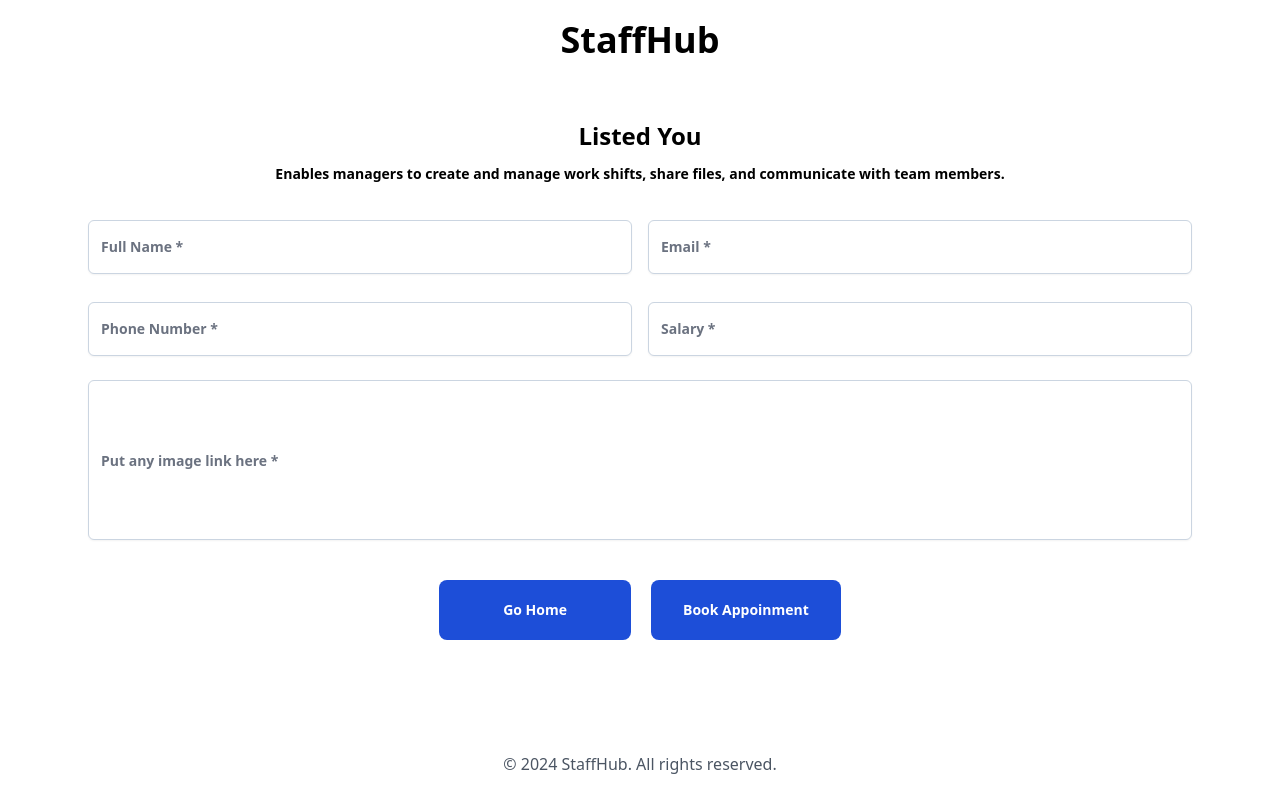
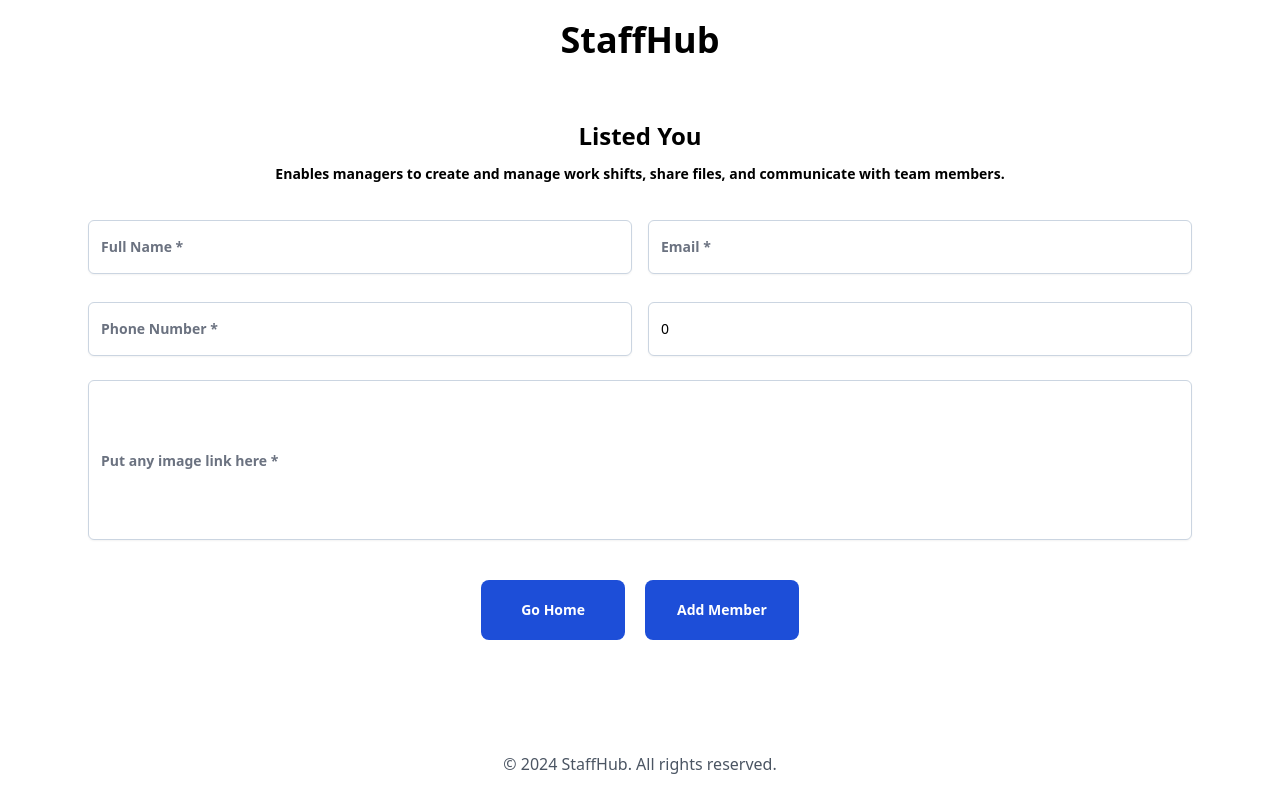
Before and after one commit to prasenjitpriyan/staffhub, a React (Vite) app: page /addMember in a window 1280 px wide. Shown: the top 812 px of the page. Built offline with nearby package versions, Linux system fonts and the light colour scheme.

Commit message:
Some necessary changes made

```diff
--- a/src/api/db.json
+++ b/src/api/db.json
@@ -5,7 +5,7 @@
       "avatar": "https://img.freepik.com/free-vector/mysterious-mafia-man-smoking-cigarette_52683-34828.jpg?w=1380&t=st=1717323080~exp=1717323680~hmac=a8171c00dd4658b5ced867f878e12d805d6f762d020073731a510d94ae37ea47",
       "name": "Randy Flowers",
       "email": "vturner@campbell.net",
-      "phone_number": "+1-956-885-2476x3406",
+      "phoneNumber": "+1-956-885-2476x3406",
       "salary": 27985
     },
     {
@@ -13,7 +13,7 @@
       "avatar": "https://img.freepik.com/free-vector/mysterious-mafia-man-smoking-cigarette_52683-34828.jpg?w=1380&t=st=1717323080~exp=1717323680~hmac=a8171c00dd4658b5ced867f878e12d805d6f762d020073731a510d94ae37ea47",
       "name": "Sarah Huffman",
       "email": "davidvega@yahoo.com",
-      "phone_number": "+1-551-356-8255x6361",
+      "phoneNumber": "+1-551-356-8255x6361",
       "salary": 22116
     },
     {
@@ -21,7 +21,7 @@
       "avatar": "https://img.freepik.com/free-vector/mysterious-mafia-man-smoking-cigarette_52683-34828.jpg?w=1380&t=st=1717323080~exp=1717323680~hmac=a8171c00dd4658b5ced867f878e12d805d6f762d020073731a510d94ae37ea47",
       "name": "Benjamin Evans",
       "email": "xfleming@yahoo.com",
-      "phone_number": "001-080-281-7140x59222",
+      "phoneNumber": "001-080-281-7140x59222",
       "salary": 69406
     },
     {
@@ -29,7 +29,7 @@
       "avatar": "https://img.freepik.com/free-vector/mysterious-mafia-man-smoking-cigarette_52683-34828.jpg?w=1380&t=st=1717323080~exp=1717323680~hmac=a8171c00dd4658b5ced867f878e12d805d6f762d020073731a510d94ae37ea47",
       "name": "Eric Sanchez",
       "email": "kenneth73@gmail.com",
-      "phone_number": "(574)714-6543x69520",
+      "phoneNumber": "(574)714-6543x69520",
       "salary": 51996
     },
     {
@@ -37,7 +37,7 @@
       "avatar": "https://img.freepik.com/free-vector/mysterious-mafia-man-smoking-cigarette_52683-34828.jpg?w=1380&t=st=1717323080~exp=1717323680~hmac=a8171c00dd4658b5ced867f878e12d805d6f762d020073731a510d94ae37ea47",
       "name": "Taylor Summers",
       "email": "fthomas@dodson.org",
-      "phone_number": "(069)544-7789x3600",
+      "phoneNumber": "(069)544-7789x3600",
       "salary": 61582
     },
     {
@@ -45,7 +45,7 @@
       "avatar": "https://img.freepik.com/free-vector/mysterious-mafia-man-smoking-cigarette_52683-34828.jpg?w=1380&t=st=1717323080~exp=1717323680~hmac=a8171c00dd4658b5ced867f878e12d805d6f762d020073731a510d94ae37ea47",
       "name": "Hannah Shelton",
       "email": "jeffreymccoy@burnett.net",
-      "phone_number": "001-506-587-3959x48920",
+      "phoneNumber": "001-506-587-3959x48920",
       "salary": 81738
     },
     {
@@ -53,7 +53,7 @@
       "avatar": "https://img.freepik.com/free-vector/mysterious-mafia-man-smoking-cigarette_52683-34828.jpg?w=1380&t=st=1717323080~exp=1717323680~hmac=a8171c00dd4658b5ced867f878e12d805d6f762d020073731a510d94ae37ea47",
       "name": "Dr. Douglas Tucker",
       "email": "lsimmons@yahoo.com",
-      "phone_number": "694-389-7135",
+      "phoneNumber": "694-389-7135",
       "salary": 79555
     },
     {
@@ -61,7 +61,7 @@
       "avatar": "https://img.freepik.com/free-vector/mysterious-mafia-man-smoking-cigarette_52683-34828.jpg?w=1380&t=st=1717323080~exp=1717323680~hmac=a8171c00dd4658b5ced867f878e12d805d6f762d020073731a510d94ae37ea47",
       "name": "Crystal Rubio",
       "email": "barrcynthia@ortiz.net",
-      "phone_number": "118.617.2671",
+      "phoneNumber": "118.617.2671",
       "salary": 34174
     },
     {
@@ -69,7 +69,7 @@
       "avatar": "https://img.freepik.com/free-vector/mysterious-mafia-man-smoking-cigarette_52683-34828.jpg?w=1380&t=st=1717323080~exp=1717323680~hmac=a8171c00dd4658b5ced867f878e12d805d6f762d020073731a510d94ae37ea47",
       "name": "Zachary Barnes",
       "email": "pacewilliam@gmail.com",
-      "phone_number": "271-391-8048x1885",
+      "phoneNumber": "271-391-8048x1885",
       "salary": 93830
     },
     {
@@ -77,7 +77,7 @@
       "avatar": "https://img.freepik.com/free-vector/mysterious-mafia-man-smoking-cigarette_52683-34828.jpg?w=1380&t=st=1717323080~exp=1717323680~hmac=a8171c00dd4658b5ced867f878e12d805d6f762d020073731a510d94ae37ea47",
       "name": "Troy Mason",
       "email": "ajackson@romero.org",
-      "phone_number": "(740)022-3092x2535",
+      "phoneNumber": "(740)022-3092x2535",
       "salary": 75998
     },
     {
@@ -85,7 +85,7 @@
       "avatar": "https://img.freepik.com/free-vector/mysterious-mafia-man-smoking-cigarette_52683-34828.jpg?w=1380&t=st=1717323080~exp=1717323680~hmac=a8171c00dd4658b5ced867f878e12d805d6f762d020073731a510d94ae37ea47",
       "name": "Steven Hall",
       "email": "hjimenez@yahoo.com",
-      "phone_number": "001-672-174-3688x1104",
+      "phoneNumber": "001-672-174-3688x1104",
       "salary": 87461
     },
     {
@@ -93,7 +93,7 @@
       "avatar": "https://img.freepik.com/free-vector/mysterious-mafia-man-smoking-cigarette_52683-34828.jpg?w=1380&t=st=1717323080~exp=1717323680~hmac=a8171c00dd4658b5ced867f878e12d805d6f762d020073731a510d94ae37ea47",
       "name": "Timothy Lewis",
       "email": "florescharles@hotmail.com",
-      "phone_number": "+1-821-014-5698",
+      "phoneNumber": "+1-821-014-5698",
       "salary": 20129
     },
     {
@@ -101,7 +101,7 @@
       "avatar": "https://img.freepik.com/free-vector/mysterious-mafia-man-smoking-cigarette_52683-34828.jpg?w=1380&t=st=1717323080~exp=1717323680~hmac=a8171c00dd4658b5ced867f878e12d805d6f762d020073731a510d94ae37ea47",
       "name": "Julia Schneider",
       "email": "barnesjoseph@yahoo.com",
-      "phone_number": "147.551.5151x309",
+      "phoneNumber": "147.551.5151x309",
       "salary": 23026
     },
     {
@@ -109,7 +109,7 @@
       "avatar": "https://img.freepik.com/free-vector/mysterious-mafia-man-smoking-cigarette_52683-34828.jpg?w=1380&t=st=1717323080~exp=1717323680~hmac=a8171c00dd4658b5ced867f878e12d805d6f762d020073731a510d94ae37ea47",
       "name": "Bryan Howell",
       "email": "mooresteven@blake.org",
-      "phone_number": "989-818-1627x9968",
+      "phoneNumber": "989-818-1627x9968",
       "salary": 64098
     },
     {
@@ -117,7 +117,7 @@
       "avatar": "https://img.freepik.com/free-vector/mysterious-mafia-man-smoking-cigarette_52683-34828.jpg?w=1380&t=st=1717323080~exp=1717323680~hmac=a8171c00dd4658b5ced867f878e12d805d6f762d020073731a510d94ae37ea47",
       "name": "Michael Collier",
       "email": "frederickgriffin@hill.biz",
-      "phone_number": "(172)482-0842x3348",
+      "phoneNumber": "(172)482-0842x3348",
       "salary": 66538
     },
     {
@@ -125,7 +125,7 @@
       "avatar": "https://img.freepik.com/free-vector/mysterious-mafia-man-smoking-cigarette_52683-34828.jpg?w=1380&t=st=1717323080~exp=1717323680~hmac=a8171c00dd4658b5ced867f878e12d805d6f762d020073731a510d94ae37ea47",
       "name": "Jeremy Bryant",
       "email": "vargasstephen@wright.com",
-      "phone_number": "(030)344-5888x93019",
+      "phoneNumber": "(030)344-5888x93019",
       "salary": 95412
     },
     {
@@ -133,7 +133,7 @@
       "avatar": "https://img.freepik.com/free-vector/mysterious-mafia-man-smoking-cigarette_52683-34828.jpg?w=1380&t=st=1717323080~exp=1717323680~hmac=a8171c00dd4658b5ced867f878e12d805d6f762d020073731a510d94ae37ea47",
       "name": "Elizabeth Gonzalez",
       "email": "heatherferrell@lee-brooks.com",
-      "phone_number": "245-815-5482x3616",
+      "phoneNumber": "245-815-5482x3616",
       "salary": 64557
     },
     {
@@ -141,7 +141,7 @@
       "avatar": "https://img.freepik.com/free-vector/mysterious-mafia-man-smoking-cigarette_52683-34828.jpg?w=1380&t=st=1717323080~exp=1717323680~hmac=a8171c00dd4658b5ced867f878e12d805d6f762d020073731a510d94ae37ea47",
       "name": "Ronald Adams",
       "email": "frederick60@holloway.com",
-      "phone_number": "759-973-0107",
+      "phoneNumber": "759-973-0107",
       "salary": 23436
     },
     {
@@ -149,7 +149,7 @@
       "avatar": "https://img.freepik.com/free-vector/mysterious-mafia-man-smoking-cigarette_52683-34828.jpg?w=1380&t=st=1717323080~exp=1717323680~hmac=a8171c00dd4658b5ced867f878e12d805d6f762d020073731a510d94ae37ea47",
       "name": "Lindsey Evans",
       "email": "kellytimothy@freeman-allen.com",
-      "phone_number": "196.036.3203",
+      "phoneNumber": "196.036.3203",
       "salary": 20536
     },
     {
@@ -157,7 +157,7 @@
       "avatar": "https://img.freepik.com/free-vector/mysterious-mafia-man-smoking-cigarette_52683-34828.jpg?w=1380&t=st=1717323080~exp=1717323680~hmac=a8171c00dd4658b5ced867f878e12d805d6f762d020073731a510d94ae37ea47",
       "name": "Stephanie Allen",
       "email": "kaitlynbrown@compton.net",
-      "phone_number": "(212)789-1138",
+      "phoneNumber": "(212)789-1138",
       "salary": 92782
     },
     {
@@ -165,7 +165,7 @@
       "avatar": "https://img.freepik.com/free-vector/mysterious-mafia-man-smoking-cigarette_52683-34828.jpg?w=1380&t=st=1717323080~exp=1717323680~hmac=a8171c00dd4658b5ced867f878e12d805d6f762d020073731a510d94ae37ea47",
       "name": "Wesley Golden",
       "email": "flang@gmail.com",
-      "phone_number": "(190)946-5938",
+      "phoneNumber": "(190)946-5938",
       "salary": 45462
     },
     {
@@ -173,7 +173,7 @@
       "avatar": "https://img.freepik.com/free-vector/mysterious-mafia-man-smoking-cigarette_52683-34828.jpg?w=1380&t=st=1717323080~exp=1717323680~hmac=a8171c00dd4658b5ced867f878e12d805d6f762d020073731a510d94ae37ea47",
       "name": "Sonya Lewis",
       "email": "russell63@gmail.com",
-      "phone_number": "8628125414",
+      "phoneNumber": "8628125414",
       "salary": 55946
     },
     {
@@ -181,7 +181,7 @@
       "avatar": "https://img.freepik.com/free-vector/mysterious-mafia-man-smoking-cigarette_52683-34828.jpg?w=1380&t=st=1717323080~exp=1717323680~hmac=a8171c00dd4658b5ced867f878e12d805d6f762d020073731a510d94ae37ea47",
       "name": "Robert Dorsey",
       "email": "williamsdavid@larson.com",
-      "phone_number": "179.680.0341x69022",
+      "phoneNumber": "179.680.0341x69022",
       "salary": 18709
     },
     {
@@ -189,23 +189,18 @@
       "avatar": "https://img.freepik.com/free-vector/mysterious-mafia-man-smoking-cigarette_52683-34828.jpg?w=1380&t=st=1717323080~exp=1717323680~hmac=a8171c00dd4658b5ced867f878e12d805d6f762d020073731a510d94ae37ea47",
       "name": "Darlene Edwards",
       "email": "usanders@taylor.com",
-      "phone_number": "155-986-5541x1750",
+      "phoneNumber": "155-986-5541x1750",
       "salary": 14983
     },
     {
-      "id": "25",
-      "avatar": "https://img.freepik.com/free-vector/mysterious-mafia-man-smoking-cigarette_52683-34828.jpg?w=1380&t=st=1717323080~exp=1717323680~hmac=a8171c00dd4658b5ced867f878e12d805d6f762d020073731a510d94ae37ea47",
-      "name": "Thomas Gray",
-      "email": "nsmith@gmail.com",
-      "phone_number": "461.848.3470x7916",
-      "salary": 90262
+      "id": "25"
     },
     {
       "id": "26",
       "avatar": "https://img.freepik.com/free-vector/mysterious-mafia-man-smoking-cigarette_52683-34828.jpg?w=1380&t=st=1717323080~exp=1717323680~hmac=a8171c00dd4658b5ced867f878e12d805d6f762d020073731a510d94ae37ea47",
       "name": "Jeffrey Nguyen",
       "email": "john69@hotmail.com",
-      "phone_number": "+1-750-510-2557",
+      "phoneNumber": "+1-750-510-2557",
       "salary": 17327
     },
     {
@@ -213,7 +208,7 @@
       "avatar": "https://img.freepik.com/free-vector/mysterious-mafia-man-smoking-cigarette_52683-34828.jpg?w=1380&t=st=1717323080~exp=1717323680~hmac=a8171c00dd4658b5ced867f878e12d805d6f762d020073731a510d94ae37ea47",
       "name": "Lisa Bray",
       "email": "dcollins@hotmail.com",
-      "phone_number": "1314236359",
+      "phoneNumber": "1314236359",
       "salary": 69966
     },
     {
@@ -221,7 +216,7 @@
       "avatar": "https://img.freepik.com/free-vector/mysterious-mafia-man-smoking-cigarette_52683-34828.jpg?w=1380&t=st=1717323080~exp=1717323680~hmac=a8171c00dd4658b5ced867f878e12d805d6f762d020073731a510d94ae37ea47",
       "name": "Gerald Avila",
       "email": "yolandahouston@hodges-hobbs.com",
-      "phone_number": "772-067-7260x131",
+      "phoneNumber": "772-067-7260x131",
       "salary": 33530
     },
     {
@@ -229,7 +224,7 @@
       "avatar": "https://img.freepik.com/free-vector/mysterious-mafia-man-smoking-cigarette_52683-34828.jpg?w=1380&t=st=1717323080~exp=1717323680~hmac=a8171c00dd4658b5ced867f878e12d805d6f762d020073731a510d94ae37ea47",
       "name": "Brianna Rowe",
       "email": "youngkathy@cruz.biz",
-      "phone_number": "001-002-074-6387x236",
+      "phoneNumber": "001-002-074-6387x236",
       "salary": 84828
     },
     {
@@ -237,7 +232,7 @@
       "avatar": "https://img.freepik.com/free-vector/mysterious-mafia-man-smoking-cigarette_52683-34828.jpg?w=1380&t=st=1717323080~exp=1717323680~hmac=a8171c00dd4658b5ced867f878e12d805d6f762d020073731a510d94ae37ea47",
       "name": "Kimberly Hart",
       "email": "crossjorge@morgan.com",
-      "phone_number": "360.178.2169x169",
+      "phoneNumber": "360.178.2169x169",
       "salary": 45646
     },
     {
@@ -245,8 +240,17 @@
       "avatar": "https://img.freepik.com/free-vector/mysterious-mafia-man-smoking-cigarette_52683-34828.jpg?w=1380&t=st=1717323080~exp=1717323680~hmac=a8171c00dd4658b5ced867f878e12d805d6f762d020073731a510d94ae37ea47",
       "name": "Prasenjit Das",
       "email": "prasenjitpriyan@gmail.comt",
-      "phone_number": "+91-9038332076",
+      "phoneNumber": "+91-9038332076",
       "salary": 64320
+    },
+    {
+      "id": 0.48208007196434655,
+      "name": "Prasenjit Das",
+      "email": "prasenjitpriyan@gmail.com",
+      "phoneNumber": "09038332076",
+      "salary": "89000",
+      "phone number": "6",
+      "avatar": "https://png.pngtree.com/png-clipart/20200224/original/pngtree-cartoon-color-simple-male-avatar-png-image_5230557.jpg"
     }
   ]
 }
--- a/src/pages/AddMember.jsx
+++ b/src/pages/AddMember.jsx
@@ -1,6 +1,38 @@
+import axios from "axios";
+import { useState } from "react";
 import { Link } from "react-router-dom";
+import { useNavigate } from "react-router-dom";
 
 const AddMember = () => {
+  const [employee, setEmployee] = useState({
+    id: Math.random(),
+    name: "",
+    email: "",
+    phoneNumber: "",
+    salary: 0,
+  });
+  const navigate = useNavigate();
+
+  const handleChange = (e) => {
+    setEmployee({ ...employee, [e.target.name]: e.target.value });
+  };
+
+  const handleSubmit = async (e) => {
+    e.preventDefault();
+    try {
+      const response = await axios.post(
+        "http://localhost:3000/employees",
+        employee
+      );
+      console.log("Post created:", response.data);
+      navigate("/");
+    } catch (error) {
+      console.error("Error creating post:", error);
+    }
+  };
+
+  console.log(employee);
+
   return (
     <div className="mx-14 mt-10">
       <div className="mt-10 text-center font-bold text-2xl">Listed You</div>
@@ -9,32 +41,41 @@ const AddMember = () => {
         communicate with team members.
       </div>
       <div className="p-8">
+        <form onSubmit={handleSubmit}>
           <div className="flex gap-4">
             <input
               type="Name"
               name="name"
               className="mt-1 block w-1/2 rounded-md border border-slate-300 bg-white px-3 py-4 placeholder-slate-400 shadow-sm placeholder:font-semibold placeholder:text-gray-500 focus:border-sky-500 focus:outline-none focus:ring-1 focus:ring-sky-500 sm:text-sm"
               placeholder="Full Name *"
+              value={employee.name}
+              onChange={handleChange}
             />
             <input
               type="email"
               name="email"
               className="mt-1 block w-1/2 rounded-md border border-slate-300 bg-white px-3 py-4 placeholder-slate-400 shadow-sm placeholder:font-semibold placeholder:text-gray-500 focus:border-sky-500 focus:outline-none focus:ring-1 focus:ring-sky-500 sm:text-sm"
               placeholder="Email *"
+              value={employee.email}
+              onChange={handleChange}
             />
           </div>
           <div className="my-6 flex gap-4">
             <input
               type="Phone Number"
-            name="phone number"
+              name="phoneNumber"
               className="mt-1 block w-1/2 rounded-md border border-slate-300 bg-white px-3 py-4 placeholder-slate-400 shadow-sm placeholder:font-semibold placeholder:text-gray-500 focus:border-sky-500 focus:outline-none focus:ring-1 focus:ring-sky-500 sm:text-sm"
               placeholder="Phone Number *"
+              value={employee.phoneNumber}
+              onChange={handleChange}
             />
             <input
               type="Salary"
               name="salary"
               className="mt-1 block w-1/2 rounded-md border border-slate-300 bg-white px-3 py-4 placeholder-slate-400 shadow-sm placeholder:font-semibold placeholder:text-gray-500 focus:border-sky-500 focus:outline-none focus:ring-1 focus:ring-sky-500 sm:text-sm"
               placeholder="Salary *"
+              value={employee.salary}
+              onChange={handleChange}
             />
           </div>
           <div className="">
@@ -43,19 +84,25 @@ const AddMember = () => {
               name="avatar"
               className="mb-10 h-40 w-full rounded-md border border-slate-300 bg-white px-3 py-4 placeholder-slate-400 shadow-sm placeholder:font-semibold placeholder:text-gray-500 focus:border-sky-500 focus:outline-none focus:ring-1 focus:ring-sky-500 sm:text-sm"
               placeholder="Put any image link here *"
+              value={employee.avatar}
+              onChange={handleChange}
             />
           </div>
           <div className="flex justify-center gap-5">
             <Link
               to={"/"}
-            className="cursor-pointer rounded-lg bg-blue-700 px-16 py-5 text-sm font-semibold text-white"
+              className="cursor-pointer rounded-lg bg-blue-700 px-10 py-5 text-sm font-semibold text-white"
             >
               Go Home
             </Link>
-          <button className="cursor-pointer rounded-lg bg-blue-700 px-8 py-5 text-sm font-semibold text-white">
-            Book Appoinment
+            <button
+              type="submit"
+              className="cursor-pointer rounded-lg bg-blue-700 px-8 py-5 text-sm font-semibold text-white"
+            >
+              Add Member
             </button>
           </div>
+        </form>
       </div>
     </div>
   );
--- a/src/pages/Home.jsx
+++ b/src/pages/Home.jsx
@@ -73,7 +73,7 @@ const Home = () => {
                   </td>
                   <td className="px-6 py-4 whitespace-nowrap">{item.email}</td>
                   <td className="px-6 py-4 whitespace-nowrap">
-                    {item.phone_number}
+                    {item.phoneNumber}
                   </td>
                   <td className="px-6 py-4 whitespace-nowrap">
                     ${item.salary}
```
Lines whose indentation alone changed are shown as unchanged.
